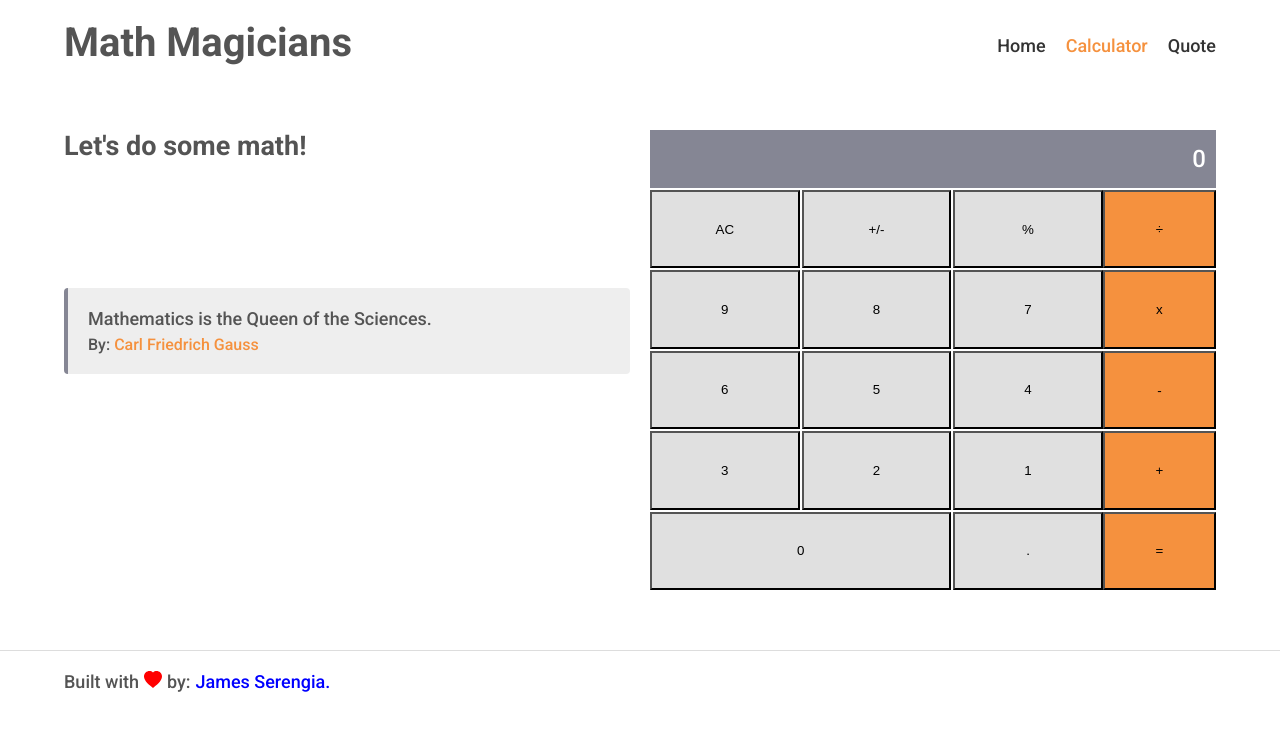
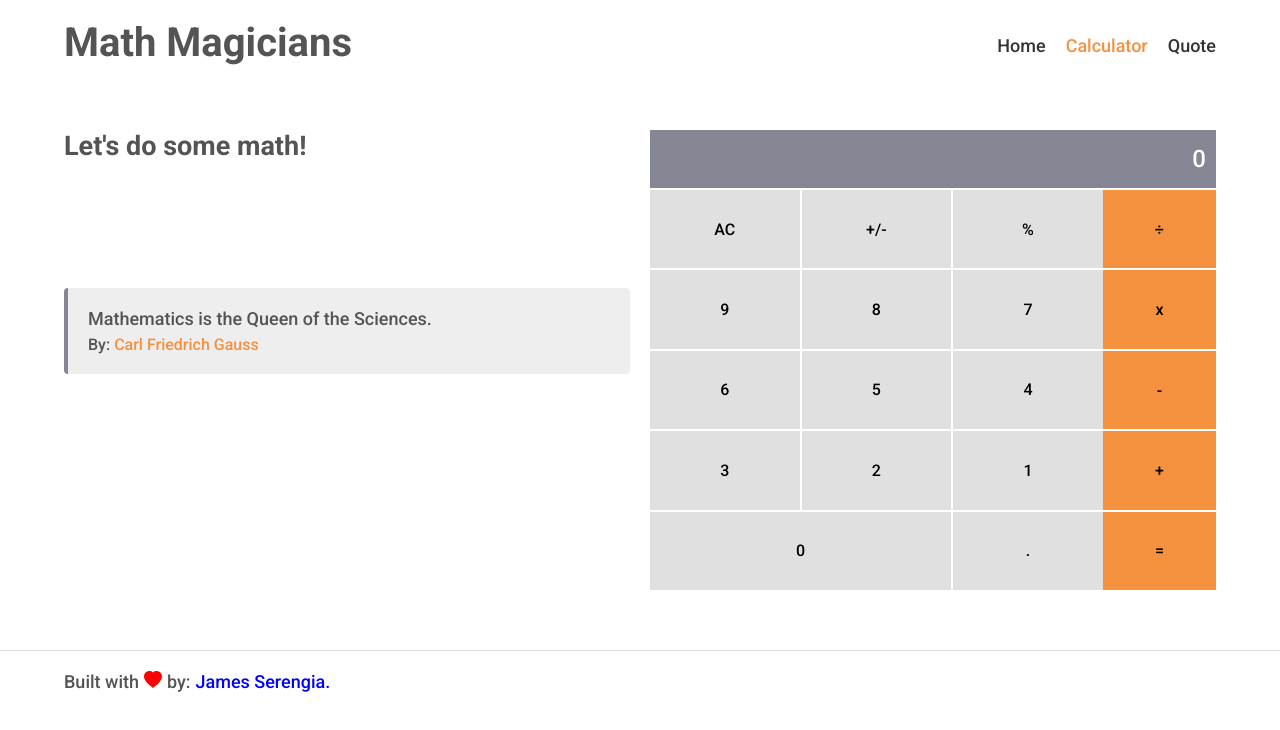
Before and after one commit to serengia/math-magician-project--react, a React (Create React App) app: page /calculator in a window 1280 px wide. Shown: the top 730 px of the page. Built offline with nearby package versions, Linux system fonts and the light colour scheme.

Commit message:
Fixed linting error

```diff
--- a/src/index.scss
+++ b/src/index.scss
@@ -109,6 +109,7 @@ header {
 
 .calculator {
   flex: 1;
+
   .result {
     background-color: #858694;
     color: #fff;
@@ -158,14 +159,14 @@ header {
         align-items: center;
         justify-content: center;
       }
+    }
 
     .numbers .num,
     .symbols .symbol {
-        border: none;
       cursor: pointer;
       font-family: inherit;
       font-size: 1.6rem;
-      }
+      border: none;
     }
   }
 }
```
Lines whose indentation alone changed are shown as unchanged.
